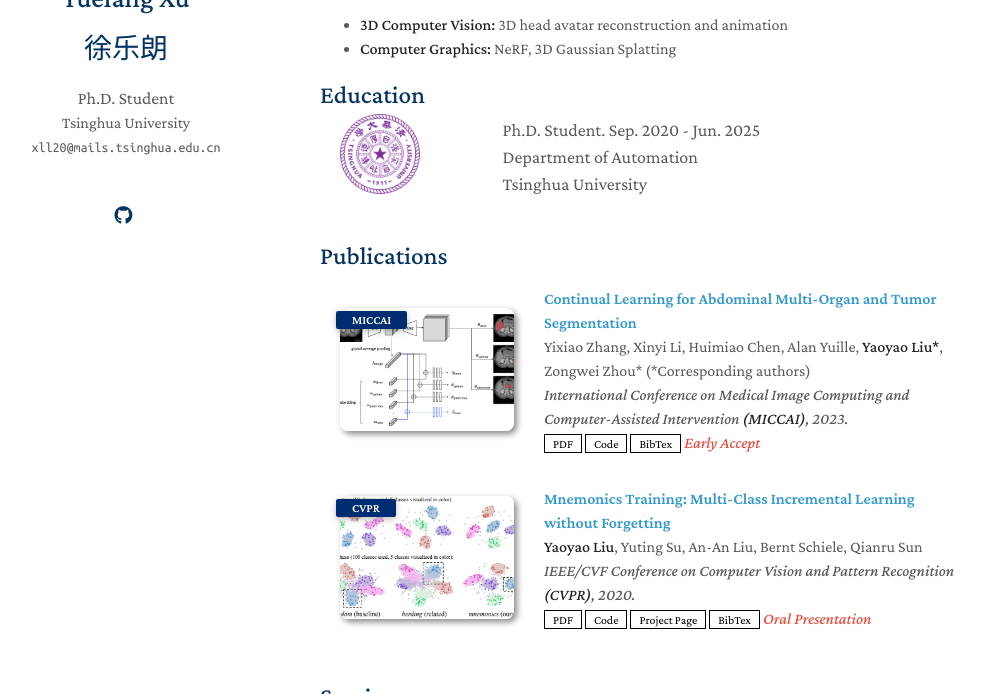
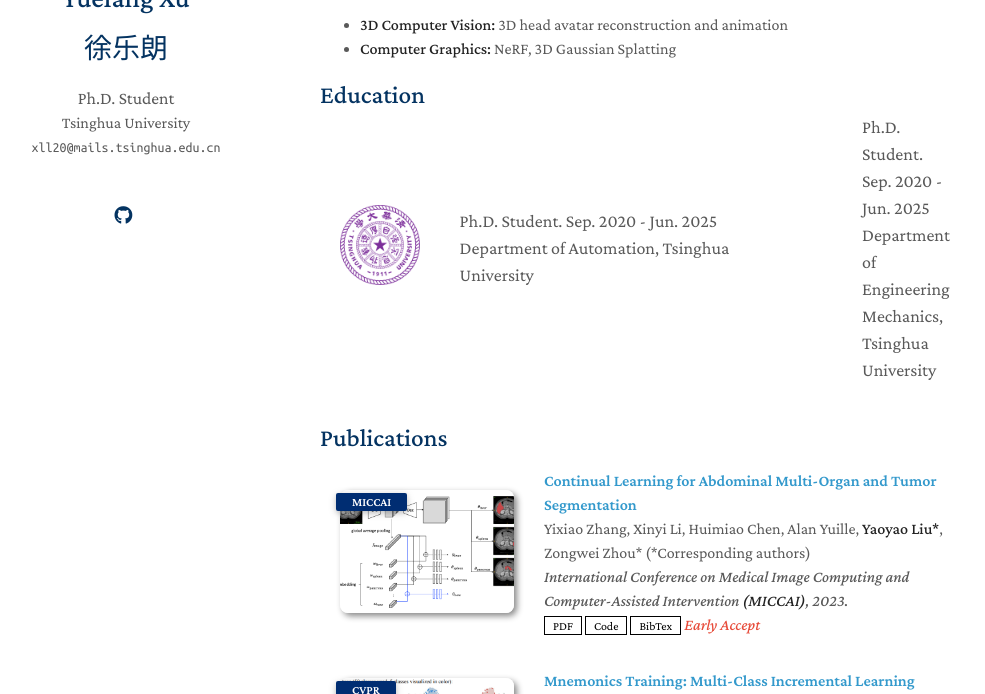
Before and after one commit to YuelangX/yuelangx.github.io, a Jekyll site: the page built from index.md, in a window 1280 px wide and 900 px high, cut to the strip 206-900 px from the top of the window. Shown: the whole strip, without its empty margins (150-1135 px from the left). Built offline with Jekyll 4.4.1, drawn with Linux system fonts in a browser that asks for light colours; nearby versions of some CDN libraries; a style sheet for code colours, icons or effects is not loaded; our own code applies the rules of GitHub Pages for plain Markdown files.

Commit message:
Update education.md

```diff
--- a/_includes/education.md
+++ b/_includes/education.md
@@ -2,13 +2,22 @@
 
 <div>
 <table style="width:100%;border:none;border-spacing:0px;border-collapse:separate;margin-right:auto;margin-left:auto;font-size: large">
+
 <td style="padding:20px;width:25%;vertical-align:middle;border:none" align="center">
 <img width="80" src="./assets/img/tsinghua.png"/>
 </td>
 <td style="padding:20px;width:75%;vertical-align:middle;border: none" align="left">
 Ph.D. Student. Sep. 2020 - Jun. 2025<br>
-Department of Automation<br>
-Tsinghua University<br>
+Department of Automation, Tsinghua University<br>
 </td>
+
+<td style="padding:20px;width:25%;vertical-align:middle;border:none" align="center">
+<img width="80" src="./assets/img/tsinghua.png"/>
+</td>
+<td style="padding:20px;width:75%;vertical-align:middle;border: none" align="left">
+Ph.D. Student. Sep. 2020 - Jun. 2025<br>
+Department of Engineering Mechanics, Tsinghua University<br>
+</td>
+
 </table>
 </div>
```
